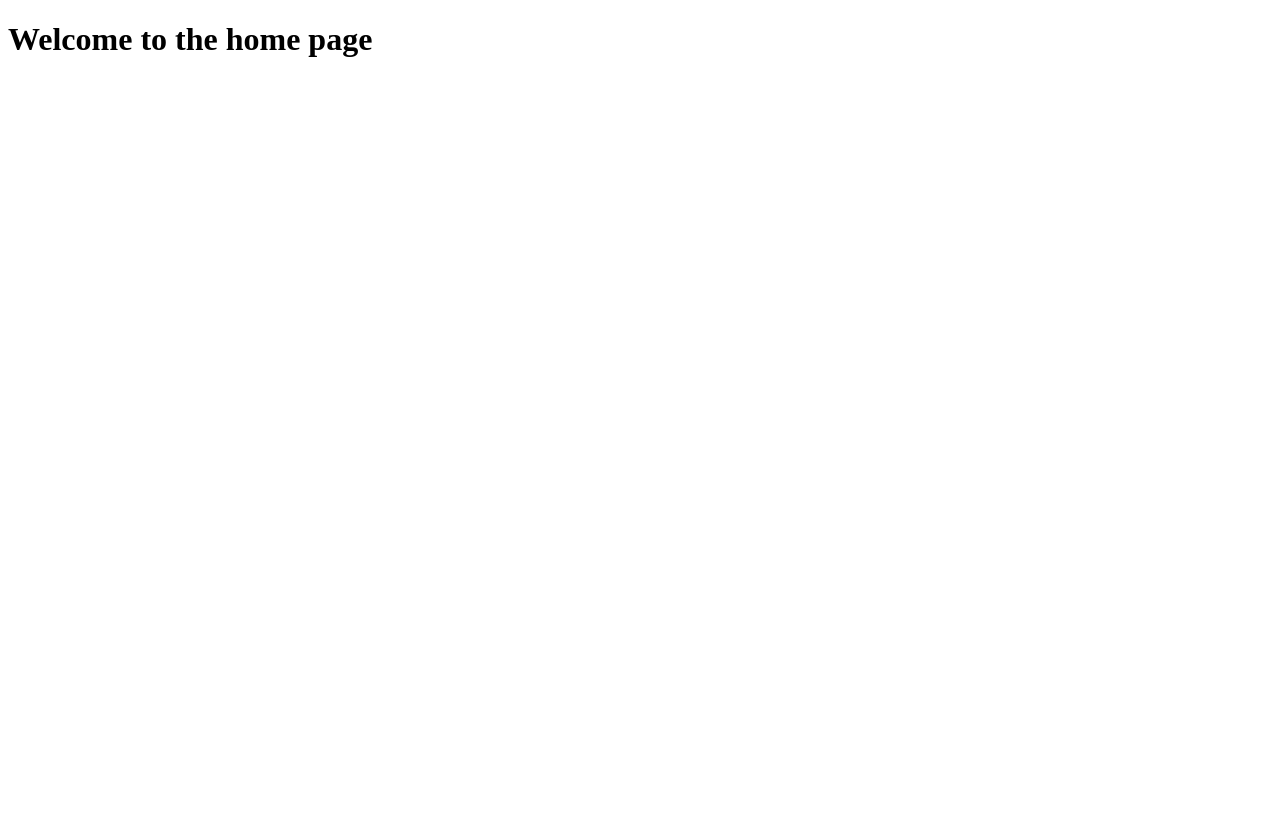
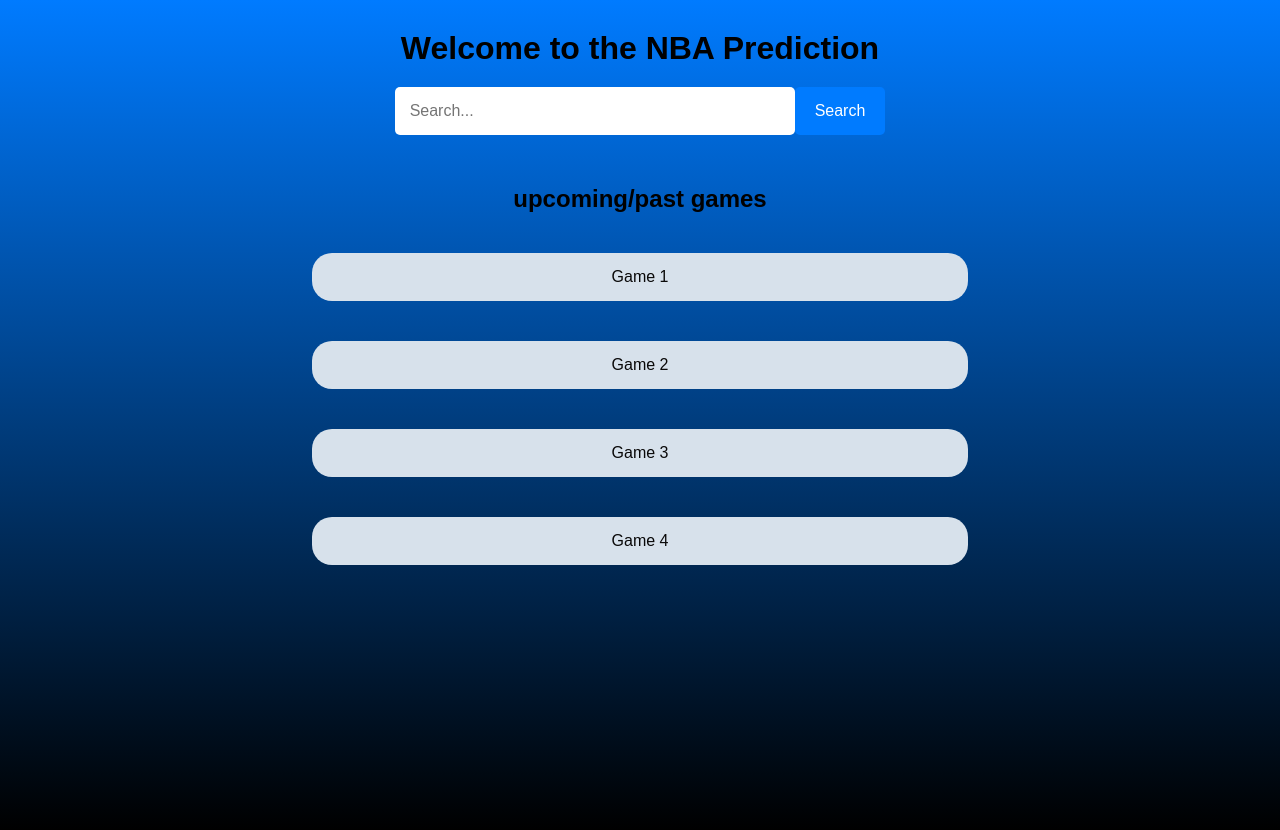
Before and after one commit to eabreha1/miniature-fiesta, a plain HTML site: page index.html in a window 1280 px wide. Before the commit the page ends 800 px from the top, so only its background shows below. Drawn offline with Linux system fonts and the light colour scheme.

Commit message:
website homepage, and game pages  (#8)
* website

* second version

```diff
--- a/index.html
+++ b/index.html
@@ -3,9 +3,25 @@
 <head>
     <meta charset="UTF-8">
     <meta name="viewport" content="width=device-width, initial-scale=1.0">
-    <title>Document</title>
+    <title>NBA Prediction</title>
+    <link rel="stylesheet" href="style.css">
 </head>
 <body>
-    <h1>Welcome to the home page</h1>
+    <header>
+        <h1>Welcome to the NBA Prediction</h1>
+
+        <!-- Search bar -->
+        <div class="search-container">
+            <input type="text" placeholder="Search...">
+            <button type="submit">Search</button>
+        </div>
+
+        <h2>upcoming/past games</h2>
+        <ul>
+            <li><a href="game1.html" class="rounded-button">Game 1</a></li>
+            <li><a href="game2.html" class="rounded-button">Game 2</a></li>
+            <li><a href="game3.html" class="rounded-button">Game 3</a></li>
+            <li><a href="game4.html" class="rounded-button">Game 4</a></li>
+
 </body>
 </html>
--- /dev/null
+++ b/style.css
@@ -0,0 +1,100 @@
+* {
+
+    margin: 0;
+    padding: 0;
+    box-sizing: border-box;
+}
+
+.rounded-button {
+    display: inline-block;
+    padding: 15px 300px;
+    background-color: #d7e1eb;
+    color: #0a0909;
+    text-decoration: none;
+    border-radius: 20px;
+    transition: background-color 0.3s ease;
+    margin: 20px;
+}
+
+.rounded-button:hover {
+    background-color: #0056b3;
+}
+body {
+    margin: 0;
+    padding: 0;
+    font-family: Arial, sans-serif;
+    background: linear-gradient(to bottom, #007bff, #000000);
+    justify-content: center;
+    min-height: 100vh;
+}
+h1, p, ul, h2{
+    text-align: center;
+}
+h1
+{
+    margin-top: 30px;
+    margin-bottom: 20px;
+}
+
+ul {
+    list-style: none;
+}
+h2 {
+    margin-bottom: 20px;
+    margin-top: 50px;
+}
+
+ul {
+    margin-top: 20px;
+    padding-left: 0;
+}
+.search-container {
+    display: flex;
+    justify-content: center;
+    margin-top: 20px;
+}
+
+.search-container input[type="text"] {
+    padding: 15px;
+    width: 400px;
+    border: none;
+    border-radius: 5px;
+    font-size: 16px;
+}
+/* Style for the button */
+.search-container button {
+    padding: 15px 20px; /* Increase padding to make the button bigger */
+    background-color: #007bff;
+    color: white;
+    border: none;
+    border-radius: 5px;
+    cursor: pointer;
+    font-size: 16px; /* Adjust font size */
+    transition: background-color 0.3s ease; /* Add transition for smooth color change */
+}
+
+/* Change button color on hover */
+.search-container button:hover {
+    background-color: #0056b3; /* Adjust the hover color as needed */
+}
+div{
+    margin-bottom: 20px;
+    margin-top: 100px;
+}
+.home-button {
+    display: inline-block;
+    padding: 15px 30px;
+    background-color: #d7e1eb;
+    color: #0a0909;
+    text-decoration: none;
+    border-radius: 20px;
+    transition: background-color 0.3s ease;
+    margin: 20px;
+    bottom:100px;
+    right:20px;
+
+}
+
+.home-button:hover {
+    background-color: #0056b3;
+}
```
Also changed, not shown: game1.html (added, +14 -0 lines), game2.html (added, +14 -0 lines), game3.html (added, +14 -0 lines), game4.html (added, +14 -0 lines).
